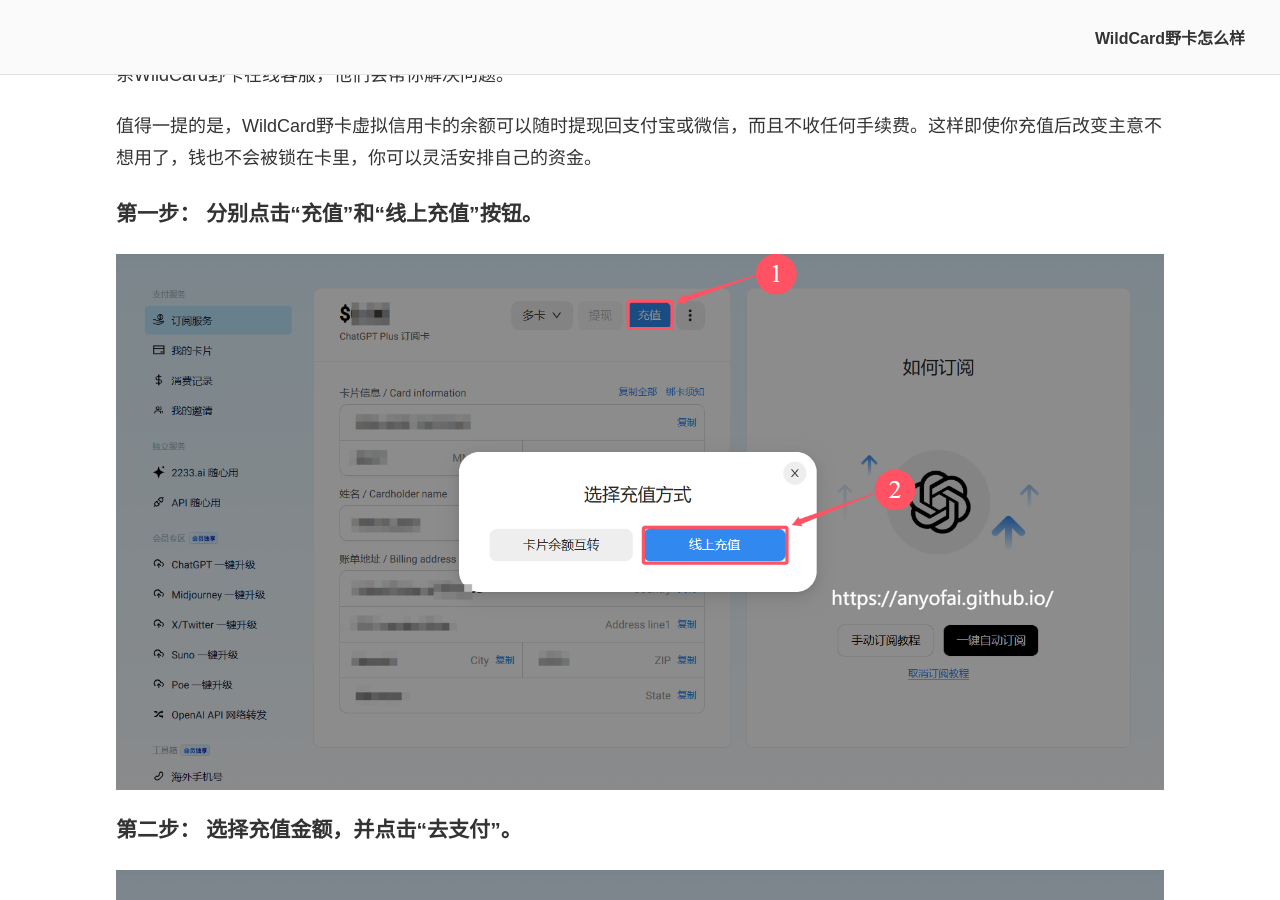
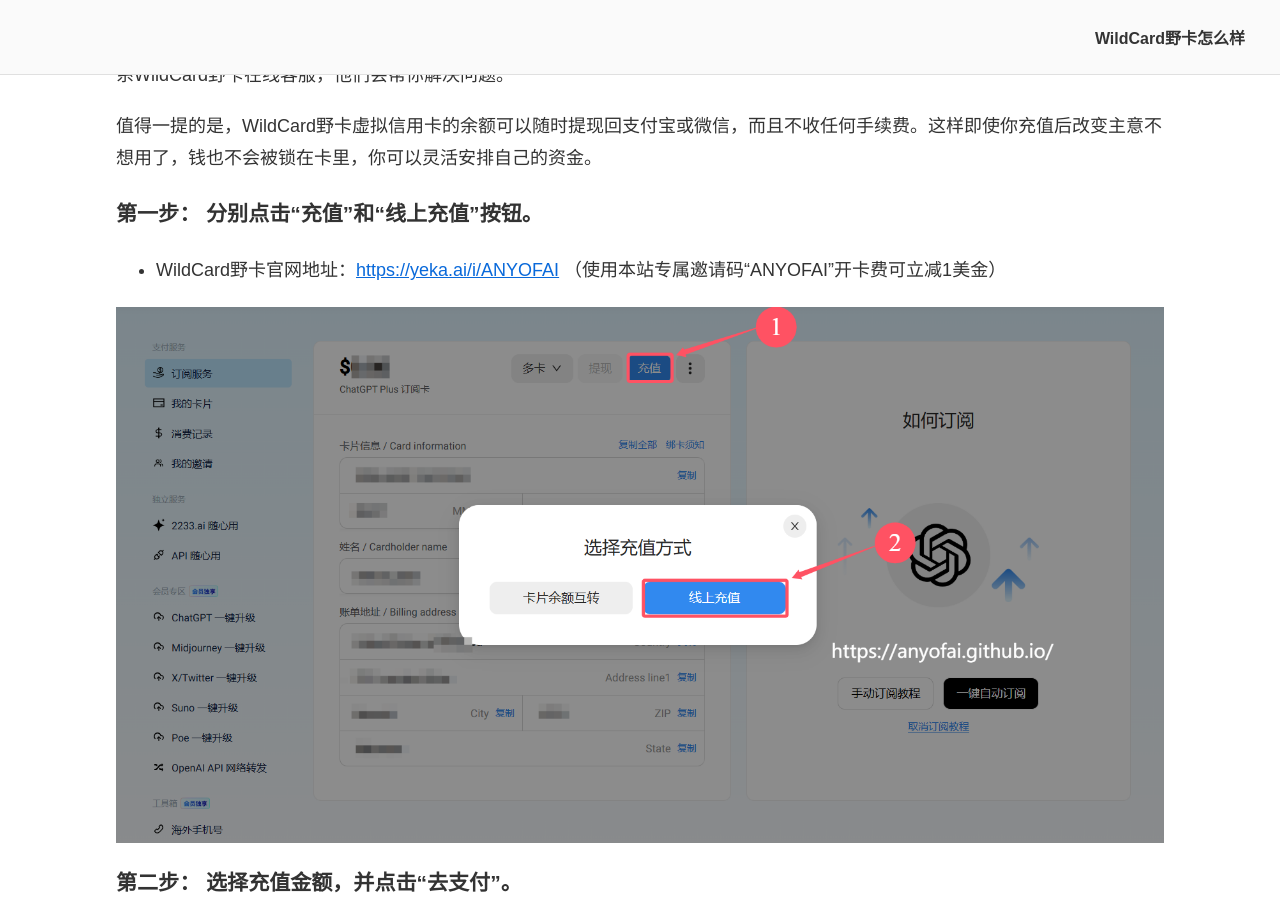
Before and after one commit to anyofai/anyofai.github.io, a Jekyll site: the page built from index.md, in a window 1280 px wide and 900 px high, scrolled down 8885 px. Built offline with Jekyll 4.4.1, drawn with Linux system fonts in a browser that asks for light colours.

Commit message:
Update index.md

```diff
--- a/index.md
+++ b/index.md
@@ -118,6 +118,8 @@
 值得一提的是，WildCard野卡虚拟信用卡的余额可以随时提现回支付宝或微信，而且不收任何手续费。这样即使你充值后改变主意不想用了，钱也不会被锁在卡里，你可以灵活安排自己的资金。
 
 ### 第一步： 分别点击“充值”和“线上充值”按钮。
+
+* WildCard野卡官网地址：<a href="https://yeka.ai/i/ANYOFAI">https://yeka.ai/i/ANYOFAI</a> （使用本站专属邀请码“ANYOFAI”开卡费可立减1美金）
 
 ![使用支付宝为WildCard野卡虚拟信用卡充值第一步：分别点击“充值”和“线上充值”按钮](https://raw.githubusercontent.com/anyofai/anyofai.github.io/refs/heads/main/image/wildcard-yeka-8.png)
 
```
